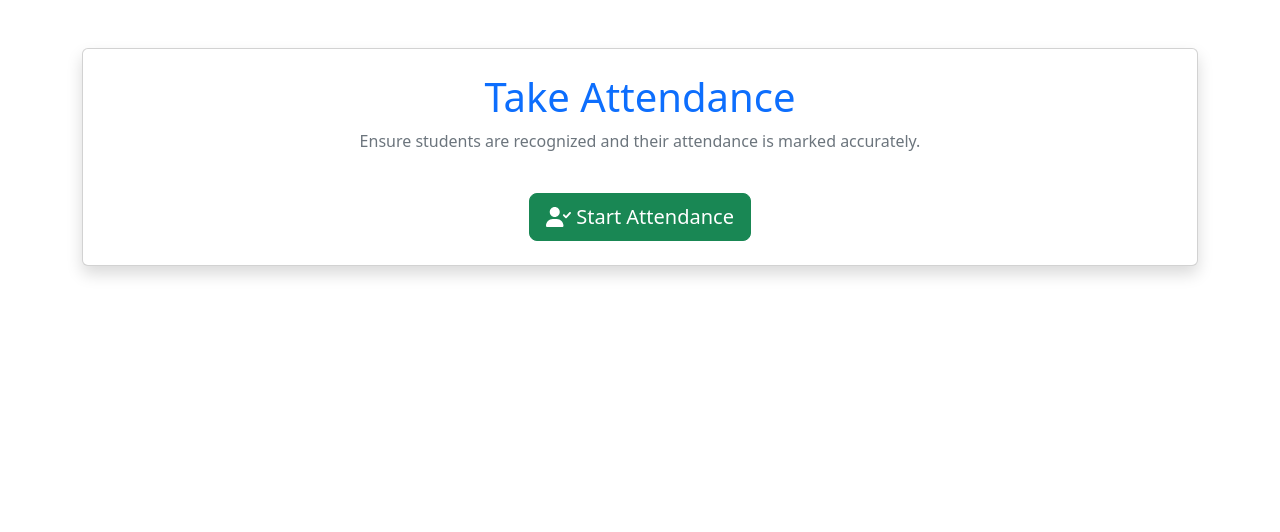
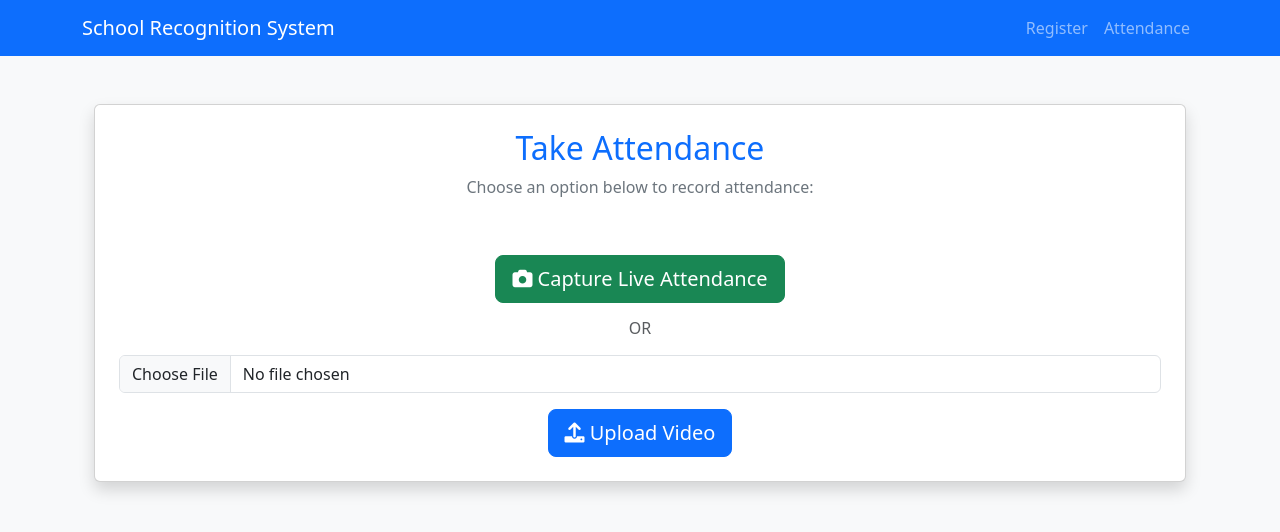
Before and after one commit to Janushee/smart-attendence, a Flask app: page /attendance in a window 1280 px wide. Shown: the top 532 px of the page. Run offline with Flask 3, Linux system fonts and the light colour scheme.

Commit message:
mark attendence with video

```diff
--- a/app.py
+++ b/app.py
@@ -40,18 +40,16 @@ def index():
 @app.route('/register', methods=['GET', 'POST'])
 def register():
     if request.method == 'POST':
-        # If the user chooses to upload an image
+        name = request.form['name']
+
+        # If an image is uploaded
         if 'uploaded_image' in request.files and request.files['uploaded_image'].filename != '':
             uploaded_file = request.files['uploaded_image']
-            name = request.form['name']
             if uploaded_file:
                 image_path = os.path.join(FACES_DIR, f"{name}.jpg")
                 encoding_path = os.path.join(FACES_DIR, f"{name}_encoding.npy")
-
-                # Save uploaded image
                 uploaded_file.save(image_path)
 
-                # Process the uploaded image
                 frame = face_recognition.load_image_file(image_path)
                 encodings = face_recognition.face_encodings(frame)
 
@@ -64,7 +62,6 @@ def register():
 
         # If the user chooses to capture an image from the camera
         elif 'capture' in request.form:
-            name = request.form['name']
             cap = cv2.VideoCapture(0)
 
             if not cap.isOpened():
@@ -94,6 +91,9 @@ def register():
     return render_template('register.html')
 
 
+
+import time  # For the timer functionality
+
 @app.route('/attendance', methods=['GET', 'POST'])
 def attendance():
     if request.method == 'POST':
@@ -101,62 +101,141 @@ def attendance():
         global known_encodings, known_names
         known_encodings, known_names = load_encodings(FACES_DIR)
 
-        print("Attempting to open camera...")
-        cap = cv2.VideoCapture(0)  # Default camera index
-        if not cap.isOpened():
-            print("Failed to open camera.")
-            return render_template('attendance.html', error="Camera could not be opened.")
-        print("Camera opened successfully.")
+        # If a video is uploaded
+        if 'uploaded_video' in request.files and request.files['uploaded_video'].filename != '':
+            uploaded_file = request.files['uploaded_video']
+            if uploaded_file:
+                video_path = os.path.join(FACES_DIR, 'uploaded_video.mp4')
+                uploaded_file.save(video_path)
 
-        attendance_data = []
-        last_attendance_time = {}
+                cap = cv2.VideoCapture(video_path)
+                attendance_data = process_video_or_camera_feed(cap, known_encodings, known_names)
+                cap.release()
 
-        try:
-            while True:
-                ret, frame = cap.read()
-                if not ret:
-                    continue
-                rgb_frame = cv2.cvtColor(frame, cv2.COLOR_BGR2RGB)
-                face_locations = face_recognition.face_locations(rgb_frame)
-                face_encodings = face_recognition.face_encodings(rgb_frame, face_locations)
+                # Save attendance to file
+                if attendance_data:
+                    pd.DataFrame(attendance_data).to_csv(ATTENDANCE_FILE, mode='a', index=False, header=False)
+                return render_template('attendance.html', success="Attendance from uploaded video recorded successfully!")
 
-                for face_encoding, face_location in zip(face_encodings, face_locations):
-                    matches = face_recognition.compare_faces(known_encodings, face_encoding)
-                    name = "Unknown"
+        # If capturing live from camera
+        elif 'capture' in request.form:
+            print("Attempting to open camera...")
+            cap = cv2.VideoCapture(0)  # Default camera index
+            if not cap.isOpened():
+                print("Failed to open camera.")
+                return render_template('attendance.html', error="Camera could not be opened.")
+            print("Camera opened successfully.")
 
-                    if True in matches:
-                        first_match_index = matches.index(True)
-                        name = known_names[first_match_index]
+            attendance_data = process_video_or_camera_feed(cap, known_encodings, known_names)
+            cap.release()
 
-                    if name != "Unknown":
-                        current_time = datetime.now()
-                        current_hour = current_time.replace(minute=0, second=0, microsecond=0)
-                        if name not in last_attendance_time or last_attendance_time[name] < current_hour:
-                            last_attendance_time[name] = current_hour
-                            attendance_data.append({'Timestamp': current_time.strftime('%Y-%m-%d %H:%M:%S'), 'Name': name})
-
-                    (top, right, bottom, left) = face_location
-                    cv2.rectangle(frame, (left, top), (right, bottom), (0, 255, 0), 2)
-                    cv2.putText(frame, name, (left, bottom + 20), cv2.FONT_HERSHEY_SIMPLEX, 1, (255, 255, 255), 2)
-
-                cv2.imshow('Attendance', frame)
-                if cv2.waitKey(1) & 0xFF == ord('q'):
-                    break
-
-        finally:
-            print("Releasing camera...")
-            cap.release()
-            del cap
-            cv2.destroyAllWindows()
-            print("Camera released.")
-
-        # Save to attendance file
-        pd.DataFrame(attendance_data).to_csv(ATTENDANCE_FILE, mode='a', index=False, header=False)
-
-        # Redirect to homepage
-        return redirect(url_for('index'))
+            # Save attendance to file
+            if attendance_data:
+                pd.DataFrame(attendance_data).to_csv(ATTENDANCE_FILE, mode='a', index=False, header=False)
+            return render_template('attendance.html', success="Live attendance recorded successfully!")
 
     return render_template('attendance.html')
+
+
+import hashlib
+
+ATTENDANCE_FILE = 'attendance.csv'
+FACES_DIR = 'faces'
+target_width, target_height = 960, 540  # Desired window size
+
+def process_video_or_camera_feed(cap, known_encodings, known_names):
+    """
+    Process the given video capture (live camera or uploaded video) for attendance.
+    Saves attendance only when match percentage is above 55%.
+    """
+    attendance_data = []
+    last_attendance_time = {}
+    start_time = time.time()  # Record the start time
+    save_interval = 300  # 5 minutes in seconds
+
+    def scale_and_pad(frame, target_width, target_height):
+        """Resize and pad the frame while maintaining aspect ratio."""
+        original_height, original_width = frame.shape[:2]
+        scale = min(target_width / original_width, target_height / original_height)
+        resized_width = int(original_width * scale)
+        resized_height = int(original_height * scale)
+
+        resized_frame = cv2.resize(frame, (resized_width, resized_height))
+        padded_frame = np.zeros((target_height, target_width, 3), dtype=np.uint8)
+        x_offset = (target_width - resized_width) // 2
+        y_offset = (target_height - resized_height) // 2
+        padded_frame[y_offset:y_offset + resized_height, x_offset:x_offset + resized_width] = resized_frame
+
+        return padded_frame, resized_frame, scale, x_offset, y_offset
+
+    while True:
+        ret, frame = cap.read()
+        if not ret:
+            print("Failed to read frame. Exiting loop.")
+            break
+
+        padded_frame, resized_frame, scale, x_offset, y_offset = scale_and_pad(frame, target_width, target_height)
+        rgb_frame = cv2.cvtColor(frame, cv2.COLOR_BGR2RGB)
+        face_locations = face_recognition.face_locations(rgb_frame)
+        face_encodings = face_recognition.face_encodings(rgb_frame, face_locations)
+
+        for face_encoding, face_location in zip(face_encodings, face_locations):
+            distances = face_recognition.face_distance(known_encodings, face_encoding)
+            matches = distances <= 0.6  # Threshold for recognizing faces
+            name = "Unknown"
+            match_percentage = 0
+
+            if any(matches):
+                # Get the best match index
+                best_match_index = np.argmin(distances)
+                match_percentage = (1 - distances[best_match_index]) * 100  # Convert distance to percentage
+                if match_percentage > 55:  # Only consider matches above 55%
+                    name = known_names[best_match_index]
+
+                    # Handle known face attendance
+                    current_time = datetime.now()
+                    current_hour = current_time.replace(minute=0, second=0, microsecond=0)
+                    if name not in last_attendance_time or last_attendance_time[name] < current_hour:
+                        last_attendance_time[name] = current_hour
+                        attendance_data.append({'Timestamp': current_time.strftime('%Y-%m-%d %H:%M:%S'), 'Name': name})
+                        print(f"Attendance recorded for {name} ({match_percentage:.2f}%) at {current_time.strftime('%Y-%m-%d %H:%M:%S')}")
+
+            # Draw bounding box and name with match percentage on the resized frame
+            (top, right, bottom, left) = face_location
+            top = int(top * scale) + y_offset
+            right = int(right * scale) + x_offset
+            bottom = int(bottom * scale) + y_offset
+            left = int(left * scale) + x_offset
+            color = (0, 255, 0) if match_percentage > 55 else (0, 0, 255)  # Green for valid, Red otherwise
+            cv2.rectangle(padded_frame, (left, top), (right, bottom), color, 2)
+            cv2.putText(
+                padded_frame,
+                f"{name} ({match_percentage:.2f}%)",
+                (left, bottom + 20),
+                cv2.FONT_HERSHEY_SIMPLEX,
+                0.8,
+                color,
+                2,
+            )
+
+        # Save attendance every 5 minutes
+        if time.time() - start_time >= save_interval:
+            print("Saving attendance data...")
+            pd.DataFrame(attendance_data).to_csv(ATTENDANCE_FILE, mode='a', index=False, header=False)
+            attendance_data.clear()  # Clear data after saving
+            start_time = time.time()  # Reset the timer
+
+        # Display the padded frame
+        cv2.namedWindow('Attendance', cv2.WINDOW_NORMAL)  # Make the window resizable
+        cv2.resizeWindow('Attendance', target_width, target_height)
+        cv2.imshow('Attendance', padded_frame)
+        if cv2.waitKey(1) & 0xFF == 27:  # ESC key to stop
+            break
+
+    cv2.destroyAllWindows()
+    print("Processing complete. Closing video feed.")
+    return attendance_data
+
 
 
 def restart_flask_server():
--- a/attendance.csv
+++ /dev/null
@@ -1,6 +0,0 @@
-2025-01-17 15:10:50,Janushee
-2025-01-17 15:11:02,Janushee
-2025-01-17 15:13:45,Janushee
-2025-01-17 15:14:06,Virat
-2025-01-17 15:15:16,Virat
-2025-01-17 15:15:20,Janushee
--- a/templates/attendance.html
+++ b/templates/attendance.html
@@ -1,22 +1,26 @@
-<!DOCTYPE html>
-<html lang="en">
-<head>
-    <meta charset="UTF-8">
-    <meta name="viewport" content="width=device-width, initial-scale=1.0">
-    <title>Take Attendance</title>
-    <!-- Add Bootstrap CSS -->
-    <link href="https://cdn.jsdelivr.net/npm/bootstrap@5.3.0/dist/css/bootstrap.min.css" rel="stylesheet">
-</head>
-<body>
+{% extends 'base.html' %}
+{% block content %}
 <div class="container mt-5">
     <div class="card shadow p-4">
-            <h1 class="text-center text-primary">Take Attendance</h1>
-            <p class="text-center text-secondary">Ensure students are recognized and their attendance is marked accurately.</p>
-            <form method="POST" class="text-center mt-4">
-                <button type="submit" class="btn btn-lg btn-success">
-                    <i class="fas fa-user-check"></i> Start Attendance
+        <h2 class="text-center text-primary">Take Attendance</h2>
+        <p class="text-center text-secondary">Choose an option below to record attendance:</p>
+        <form method="POST" enctype="multipart/form-data" class="mt-4">
+            <div class="text-center">
+                <button type="submit" name="capture" class="btn btn-lg btn-success mt-3">
+                    <i class="fas fa-camera"></i> Capture Live Attendance
                 </button>
+                <h6 class="text-muted mt-3">OR</h6>
+                <input type="file" name="uploaded_video" accept="video/*" class="form-control mt-3">
+                <button type="submit" class="btn btn-lg btn-primary mt-3">
+                    <i class="fas fa-upload"></i> Upload Video
+                </button>
+            </div>
         </form>
+        {% if success %}
+            <div class="alert alert-success mt-4" role="alert">
+                {{ success }}
+            </div>
+        {% endif %}
         {% if error %}
             <div class="alert alert-danger mt-4" role="alert">
                 {{ error }}
@@ -24,8 +28,4 @@
         {% endif %}
     </div>
 </div>
-    <!-- Add Bootstrap JS and Font Awesome -->
-    <script src="https://cdn.jsdelivr.net/npm/bootstrap@5.3.0/dist/js/bootstrap.bundle.min.js"></script>
-    <script src="https://cdnjs.cloudflare.com/ajax/libs/font-awesome/6.0.0/js/all.min.js"></script>
-</body>
-</html>
+{% endblock %}
--- a/templates/register.html
+++ b/templates/register.html
@@ -15,7 +15,7 @@
                     <i class="fas fa-camera"></i> Capture Using Camera
                 </button>
                 <h6 class="text-muted mt-3">OR</h6>
-                <input type="file" name="uploaded_image" class="form-control mt-2">
+                <input type="file" name="uploaded_image" accept="image/*" class="form-control mt-2">
                 <button type="submit" class="btn btn-lg btn-primary mt-2">
                     <i class="fas fa-upload"></i> Upload Image
                 </button>
```
Also changed, not shown: faces/Rohit.jpg (added), faces/Virat.jpg, 3 other files. Lines whose indentation alone changed are shown as unchanged.
